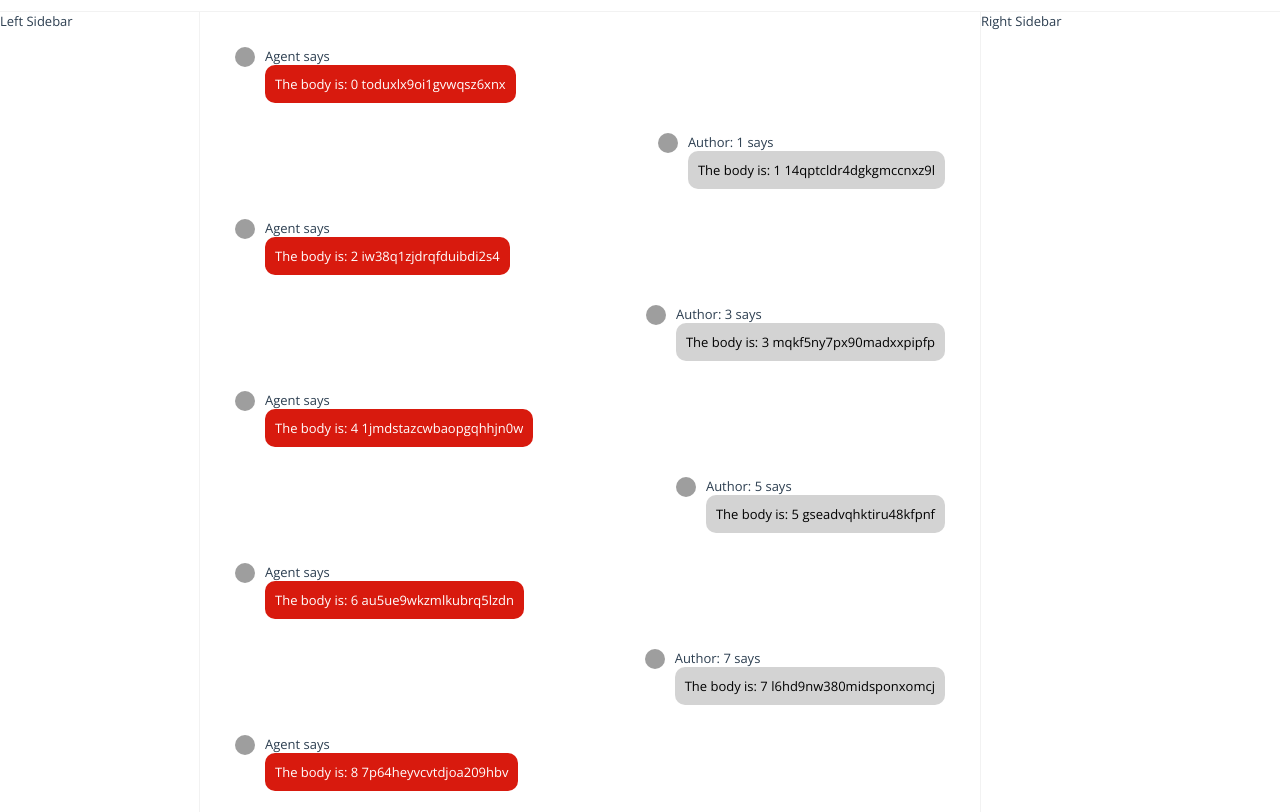
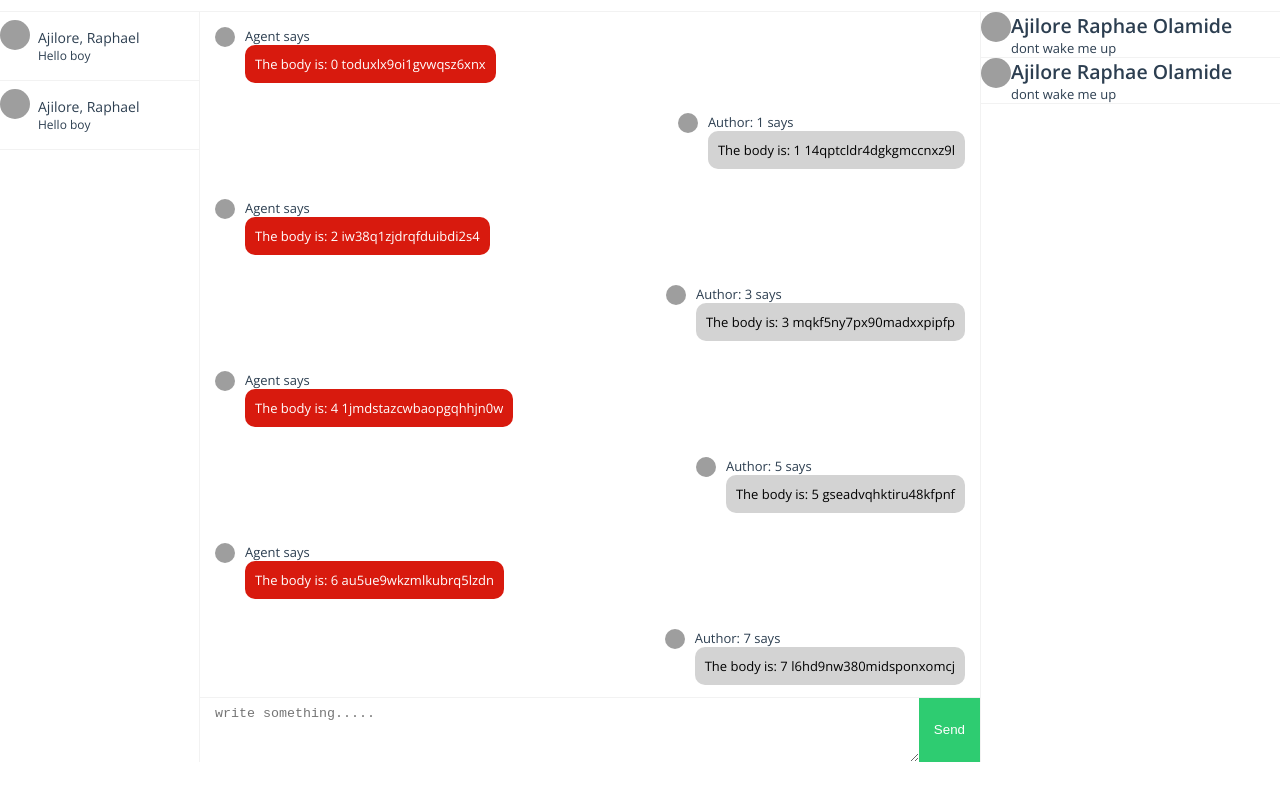
Before and after one commit to raphealolams/react_messenger, a React app in the folder client/: page / in a window 1280 px wide. Shown: the part 38-850 px from the top of the page. After the commit the page ends 800 px from the top, so only its background shows below. Built offline with nearby package versions, Linux system fonts and the light colour scheme; grey boxes are pictures that could not be loaded.

Commit message:
ui slick

```diff
--- a/client/src/Components/UI.js
+++ b/client/src/Components/UI.js
@@ -89,7 +89,27 @@ class UI extends Component{
         </div>
         <div className="main-content">
           <div className="left-sidebar">
-            Left Sidebar
+            <div className="channels">
+              <div className="channel">
+                <div className="user-image">
+                  <img src="https://www.gravatar.com/avatar/000000000000000?d=mm&f=y" alt="user"/>
+                </div>
+                <div className="channel-info">
+                  <h2>Ajilore, Raphael</h2>
+                  <p>Hello boy</p>
+                </div>
+              </div>
+
+              <div className="channel">
+                <div className="user-image">
+                  <img src="https://www.gravatar.com/avatar/000000000000000?d=mm&f=y" alt="user"/>
+                </div>
+                <div className="channel-info">
+                  <h2>Ajilore, Raphael</h2>
+                  <p>Hello boy</p>
+                </div>
+              </div>
+            </div>
           </div>
 
           <div className="content">
@@ -111,22 +131,43 @@ class UI extends Component{
                   </div>
                 )
               })}
+            </div>
 
-
-              <div className="message-input">
-                <div className="text-input">
-                  <textarea placeholder="write something....."/>
-                </div>
-                <div className="actions">
-                  <button>Send</button>
-                </div>
+            <div className="message-input">
+              <div className="text-input">
+                <textarea placeholder="write something....."/>
+              </div>
+              <div className="actions">
+                <button className="send">Send</button>
               </div>
             </div>
 
           </div>
 
           <div className="right-sidebar">
-            Right Sidebar
+            <div className="members">
+              <div className="member">
+                <div className="user-image">
+                  <img src="https://www.gravatar.com/avatar/000000000000000?d=mm&f=y" alt="user"/>
+                </div>
+
+                <div className="member-info">
+                  <h2>Ajilore Raphae Olamide</h2>
+                  <p>dont wake me up</p>
+                </div>
+              </div>
+
+              <div className="member">
+                <div className="user-image">
+                  <img src="https://www.gravatar.com/avatar/000000000000000?d=mm&f=y" alt="user"/>
+                </div>
+
+                <div className="member-info">
+                  <h2>Ajilore Raphae Olamide</h2>
+                  <p>dont wake me up</p>
+                </div>
+              </div>
+            </div>
           </div>
         </div>
       </div>
--- a/client/src/Css/app.scss
+++ b/client/src/Css/app.scss
@@ -75,19 +75,43 @@ body{
   .main-content{
     display: flex;
     height: 100%;
+    overflow: hidden;
 
     .content {
       flex-grow: 1;
       background: #ffffff;
-      overflow-y: auto;
-      // display: flex;
-      // flex-direction: column;
-      .messages {
+      overflow: hidden;
+      display: flex;
+      flex-direction: column;
+      .messages{
         flex-grow: 1;
       }
 
       .message-input{
-        height: 100px;
+        border-top: 1px solid $border-color;
+        height: 50%;
+        display: flex;
+        flex-direction: row;
+
+        .text-input{
+          flex-grow: 1;
+
+          textarea{
+            border: 0 none;
+            width: 100%;
+            height: 100%;
+            padding: 8px 15px;
+          }
+        }
+        .actions{
+          button.send{
+            background: $primary-color;
+            color: #ffffff;
+            border: 0 none;
+            padding: 7px 15px;
+            line-height: 50px;
+          }
+        }
       }
     }
 
@@ -108,8 +132,8 @@ body{
 .messages {
   display: flex;
   flex-direction: column;
-  padding: 20px;
   overflow-y: auto;
+  // height: 100%;
   .message{
     display: flex;
     flex-direction: row;
@@ -148,3 +172,67 @@ body{
     }
   }
 }
+
+.channels {
+  .channel{
+    display: flex;
+    border-bottom: 1px solid $border-color;
+    padding: 8px 0;
+    .user-image {
+      width: 30px;
+      img{
+        width: 30px;
+        height: 30px;
+        border-radius: 50px;
+      }
+    }
+
+    .channel-info {
+      flex-grow: 1;
+      padding: 8px;
+      h2{
+        font-size: 14px;
+        font-weight: 500
+      }
+
+      p{
+        font-size: 12px;
+      }
+    }
+  }
+}
+
+
+.members{
+  .member{
+    display: flex;
+    border-bottom: 1px solid $border-color;
+    .user-image {
+      width: 30px;
+      img{
+        width: 30px;
+        height: 30px;
+        border-radius: 50%;
+      }
+    }
+
+    .user-info{
+      flex-grow: 1;
+      padding-left: 8px;
+      h2{
+        font-size: 14px;
+      }
+
+      p{
+        font-size: 10px;
+      }
+    }
+  }
+}
+
+h2.title {
+  font-style: 16px;
+  font-weight: 600;
+  text-align: center;
+  color: rgba(0,0,0,0.5)
+}
```
Also changed, not shown: client/src/Css/app.css, 1 other file.
